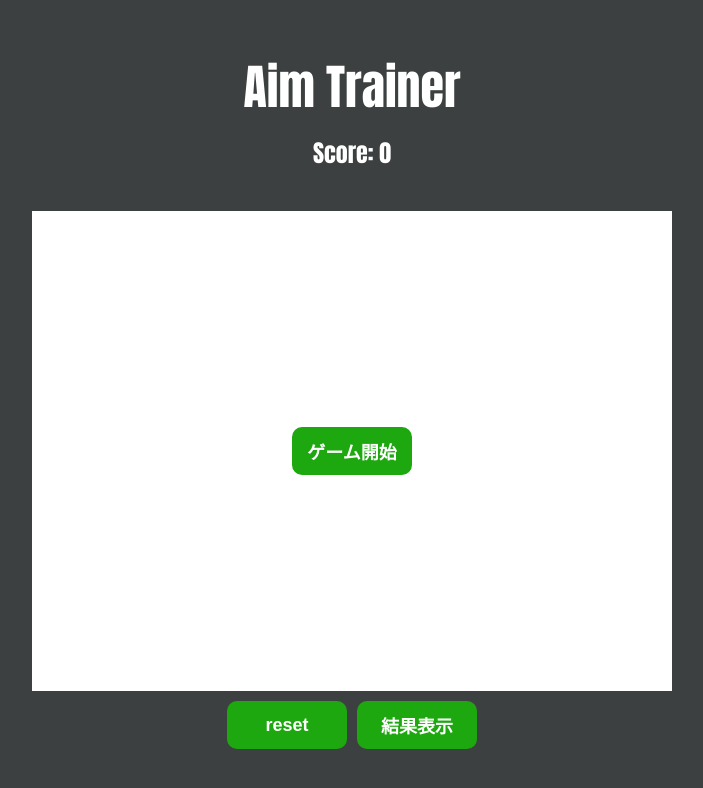
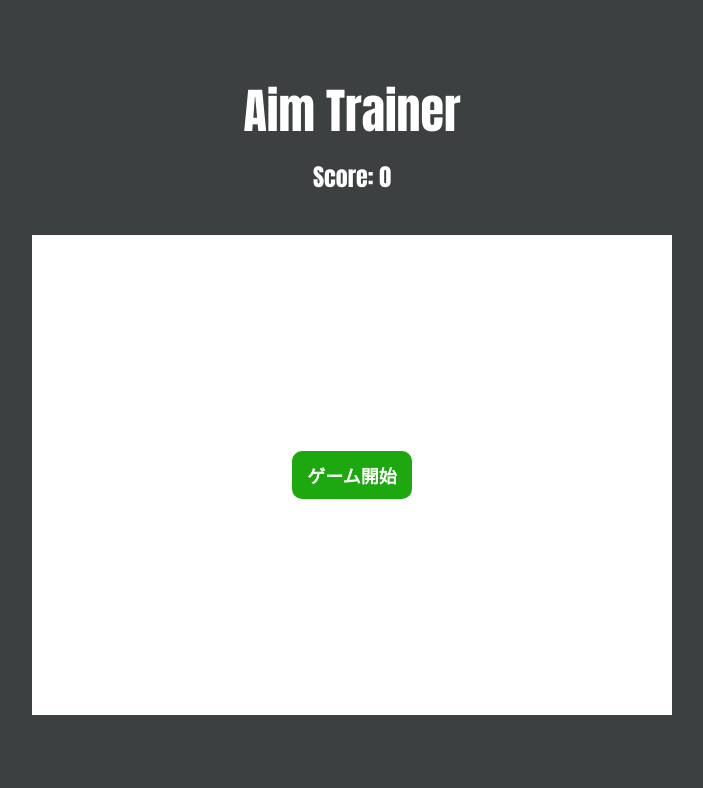
Before and after one commit to oNqNu/aim-trainer, a React (Create React App) app: page / in a window 1280 px wide. Shown: the top 788 px of the page, without its empty margins (288-991 px from the left). Built offline with nearby package versions, Linux system fonts and the light colour scheme; the HTML template or start-up script is replaced by a standard one.

Commit message:
feat: isPlayingが false の時は 結果表示, reset ボタンは表示しないようにした

```diff
--- a/src/App.tsx
+++ b/src/App.tsx
@@ -92,7 +92,7 @@ function App() {
           )}
         </div>
         <div className="button-container">
-          {!isDisplayResult ? (
+          {isPlaying && !isDisplayResult ? (
             <>
               <MyButton
                 onClick={() => {
```
